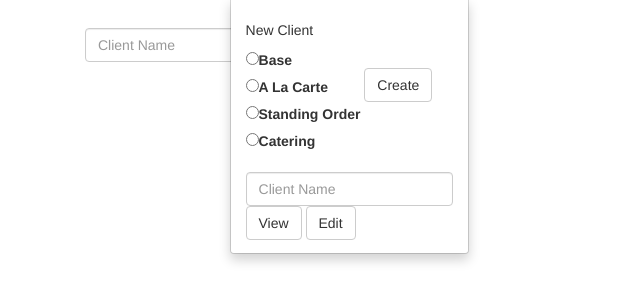
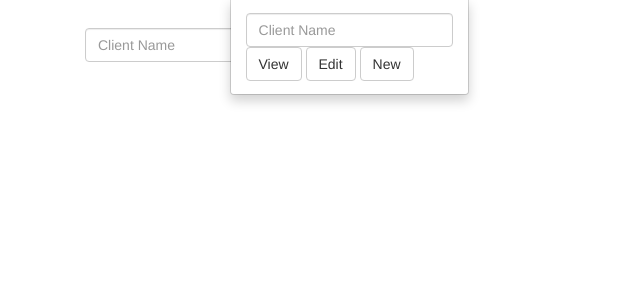
Before and after one commit to MaxHeller0/celinas-kitchen, a Flask app: page /new_order in a window 1280 px wide, after a click on "Clients". Shown: the part 52-354 px from the top of the page, without its empty margins (0-640 px from the left). Run offline with Flask 2, Linux system fonts and the light colour scheme; the visitor is signed in with stand-in values (Sample User, id 1); parts of the project's set-up code (start-up, migrations or seed data) failed here and were passed over; some libraries are stand-ins or nearby versions.

Commit message:
Not fully working

```diff
--- a/application.py
+++ b/application.py
@@ -8,7 +8,7 @@ from db_config import db
 from formatting_helpers import (capitalize, css_class, format_bool,
                                 format_datetime, format_key, format_value,
                                 merge_dicts, title, usd, view_format_value)
-from hardcoded_shit import client_attributes, client_types, db_config
+from hardcoded_shit import client_attributes, CLIENT_TYPES, db_config
 from helpers import apology, login_required, root_login_required
 
 # configure application
@@ -47,75 +47,33 @@ if app.config["DEBUG"]:
 
 @app.context_processor
 def inject_navbar_data():
-    return dict(client_types=client_types, client_names=client_names,
-                dish_names=dish_names)
+    return dict(CLIENT_TYPES=CLIENT_TYPES, CLIENT_NAMES=CLIENT_NAMES,
+                DISH_NAMES=DISH_NAMES)
 
 
 @app.errorhandler(404)
 def page_not_found(e):
     return apology("404: Page Not Found"), 404
 
+
 @app.route("/")
 def index():
     return render_template("index.html")
 
 
-@app.route("/dish/", methods=["GET", "POST"])
-@login_required
-def dish(name=None):
-    dest_dict = {"view": "view_dish.html", "edit": "edit_dish.html"}
-    destination = dest_dict[request.args.get('dest', default='view')]
-    name = request.args.get("name", default=request.form.get("name"))
-
-    if request.method == "GET":
-        if not name:
-            # Creating a dish
-            return render_template("edit_dish.html", dish=None)
-    else:
-        source = request.form.get("source")
-        if source == "edit_button":
-            return redirect(url_for('dish', name=name, dest="edit"))
-        elif source == "save_button" and name:
-            dish = new_dish(request)
-            old_name = request.form.get("old_name")
-            if old_name:
-                dish_names.remove(old_name)
-            dish_names.append(name)
-            dish_names.sort()
-        return redirect(url_for('dish', name=name))
-
-    dish = Dish.query.filter_by(name=name).first()
-    if dish:
-        return render_template(destination, dish=dish)
-    else:
-        return redirect(url_for('index'))
-
-
 @app.route("/new_client/", methods=["GET", "POST"])
 @login_required
 def new_client():
-    """
-    Renders client creation page
-    pass in list of required attributes for the client type from the client_attributes dictionary
-    """
-    client_type = request.args.get("client_type", type=int, default=request.form.get("client_type"))
+    name = request.args.get("name", default=request.form.get("name"))
     if request.method == "POST":
-        return redirect(url_for("new_client", client_type=client_type))
-    elif client_type in client_types.values():
-        return render_template("new_client.html",
-                               client_type=client_type, css_class=css_class,
-                               attributes=client_attributes[client_type])
+        return redirect(url_for("new_client", name=name))
     else:
-        return redirect(url_for("index"))
+        return render_template("new_client.html", css_class=css_class, client_attributes=client_attributes)
 
 
 @app.route("/client/", methods=["GET", "POST"])
 @login_required
 def client(name=None):
-    """
-    Renders a page to edit or view client details
-    pass in existing details so that users can build off of them
-    """
     dest_dict = {"view": "view_client.html", "edit": "edit_client.html"}
     destination = dest_dict[request.args.get('dest', default='view')]
     if request.method == "GET":
@@ -130,19 +88,19 @@ def client(name=None):
             return redirect(url_for("client", name=name))
         elif source == "delete_button":
             delete_client(name)
-            client_names.remove(name)
+            CLIENT_NAMES.remove(name)
             return redirect(url_for("index"))
         else:
             if source == "new_client":
-                client_names.append(name)
-                client_names.sort()
+                CLIENT_NAMES.append(name)
+                CLIENT_NAMES.sort()
                 client_type = int(request.form.get("client_type"))
 
             elif source == "edit_client":
                 old_name = request.form.get("old_name")
-                client_names.remove(old_name)
-                client_names.append(name)
-                client_names.sort()
+                CLIENT_NAMES.remove(old_name)
+                CLIENT_NAMES.append(name)
+                CLIENT_NAMES.sort()
                 client_type = BaseClient.query.filter_by(
                     name=old_name).first().client_type
 
@@ -168,6 +126,34 @@ def salad_service_card(name=None):
         client_data = get_client(name)
         if client_data["client_type"] == 2:
             return render_template("salad_service_card.html", client_data=client_data)
+        else:
+            return redirect(url_for('index'))
+
+
+@app.route("/dish/", methods=["GET", "POST"])
+@login_required
+def dish(name=None):
+    dest_dict = {"view": "view_dish.html", "edit": "edit_dish.html"}
+    destination = dest_dict[request.args.get('dest', default='view')]
+    name = request.args.get("name", default=request.form.get("name"))
+
+    if request.method == "POST":
+        source = request.form.get("source")
+
+        if source in ["new_button", "edit_button"]:
+            return redirect(url_for('dish', name=name, dest="edit"))
+        elif source == "save_button":
+            dish = new_dish(request)
+            old_name = request.form.get("old_name")
+            if old_name:
+                DISH_NAMES.remove(old_name)
+            DISH_NAMES.append(name)
+            DISH_NAMES.sort()
+        return redirect(url_for('dish', name=name))
+    else:
+        dish = Dish.query.filter_by(name=name).first()
+        if dish:
+            return render_template(destination, dish=dish, name=name)
         else:
             return redirect(url_for('index'))
 
@@ -334,13 +320,13 @@ def register():
 with app.app_context():
     db.init_app(app)
 
-    client_names, dish_names = [], []
+    CLIENT_NAMES, DISH_NAMES = [], []
     clients = BaseClient.query.order_by(BaseClient.name).all()
     dishes = Dish.query.order_by(Dish.name).all()
     for client in clients:
-        client_names.append(client.name)
+        CLIENT_NAMES.append(client.name)
     for dish in dishes:
-        dish_names.append(dish.name)
+        DISH_NAMES.append(dish.name)
 
 # run the program
 if __name__ == "__main__":
--- a/formatting_helpers.py
+++ b/formatting_helpers.py
@@ -93,7 +93,7 @@ def sort_dict(unsorted_dict, dict_name):
     if dict_name == "client_attributes":
         return OrderedDict(sorted(unsorted_dict.items(),
                                   key=lambda i: client_attribute_order.index(i[0])))
-    elif dict_name == "client_types":
+    elif dict_name == "CLIENT_TYPES":
         return OrderedDict(sorted(unsorted_dict.items(),
                                   key=lambda i: client_type_order.index(i[0])))
 
--- a/hardcoded_shit.py
+++ b/hardcoded_shit.py
@@ -1,6 +1,6 @@
 import os
 
-client_types = {"Base": 0, "A La Carte": 1, "Standing Order": 2, "Catering": 3}
+CLIENT_TYPES = {"Base": 0, "A La Carte": 1, "Standing Order": 2, "Catering": 3}
 client_attribute_order = ["id", "client_type", "name", "phone", "address",
                           "delivery", "hash", "tax_exempt", "tax_exempt", "contact",
                           "contact_phone", "contact_email", "weekly_money", "monday_salads",
--- a/static/styles.css
+++ b/static/styles.css
@@ -101,7 +101,3 @@ main td, th {
 .overflow {
   overflow: auto;
 }
-
-input:invalid {
-  border: 2px solid red;
-}
--- a/templates/index.html
+++ b/templates/index.html
@@ -5,7 +5,7 @@
 {% endblock %}
 
 {% block main %}
-  <!--replace with whatever we want-->
+  <h1>Under Construction!</h1>
   <table>
     <td class="image_table">
       <img src="https://scontent-lga3-1.xx.fbcdn.net/v/t31.0-8/26232342_843704675754092_8044119169090811007_o.jpg?oh=9c00229dc237d1663451baa8c0e062d8&oe=5B148687" class="one"></img>
--- a/templates/layout.html
+++ b/templates/layout.html
@@ -47,31 +47,29 @@
                     <span class="caret"></span>
                   </a>
                   <ul class="dropdown-menu">
-                    <form action="{{ url_for('new_client') }}" method="POST" class="navbar-form navbar-left">
-                      <div class="form-group">
-                        <h5>
-                          New Client
-                        </h5>
-                        {% for type in client_types %}
-                          <label><input type="radio" name="client_type" value="{{client_types[type]}}">{{ type }}</label><br>
-                        {% endfor %}
-                      </div>
-                      <div class="form-group">
-                        <button class="btn btn-default" name="source" value="new_client" type="submit">Create</button>
-                      </div>
-                    </form>
+                    <script>
+                      $(function(ready) {
+                        $("#new_client").click(function(event) {
+                          if ({{CLIENT_NAMES|safe}}.indexOf($("#client_name").val()) != -1) {
+                            alert("Client already exists in database!");
+                            event.preventDefault();
+                          }
+                        });
+                      });
+                    </script>
                     <form action="{{ url_for('client') }}" method="POST" autocomplete="false" class="navbar-form navbar-left">
                       <div class="form-group">
-                        <input class="form-control" list="client_names" name="name" placeholder="Client Name">
-                        <datalist name="client_names" id="client_names">
-                          {% if client_names %}
-                            {% for name in client_names %}
+                        <input list="client_names" id="client_name" class="form-control" name="name" placeholder="Client Name" required="required">
+                        <datalist id="client_names">
+                          {% if CLIENT_NAMES %}
+                            {% for name in CLIENT_NAMES %}
                               <option value="{{name}}">
                             {% endfor %}
                           {% endif %}
                         </datalist>
                         <button name="source" value="view_button" class="btn btn-default" type="submit">View</button>
                         <button name="source" value="edit_button" class="btn btn-default" type="submit">Edit</button>
+                        <button id="new_client" formaction="/new_client/" class="btn btn-default" type="submit">New</button>
                       </div>
                     </form>
                   </ul>
@@ -81,23 +79,29 @@
                     <span class="caret"></span>
                   </a>
                   <ul class="dropdown-menu">
-                    <form action="{{ url_for('dish') }}" method="GET" class="navbar-form navbar-left">
-                      <div class="form-group">
-                        <button class="btn btn-default" type="submit">New Dish</button>
-                      </div>
-                    </form>
+                    <script>
+                      $(function(ready) {
+                        $("#new_dish").click(function(event) {
+                          if ({{DISH_NAMES|safe}}.indexOf($("#dish_name").val()) != -1) {
+                            alert("Dish already exists in database!");
+                            event.preventDefault();
+                          }
+                        });
+                      });
+                    </script>
                     <form action="{{ url_for('dish') }}" method="POST" autocomplete="false" class="navbar-form navbar-left">
                       <div class="form-group">
-                        <input class="form-control" list="dishes" name="name" placeholder="Dish Name">
-                        <datalist name="dishes" id="dishes">
-                          {% if dish_names %}
-                            {% for name in dish_names %}
+                        <input id="dish_name" class="form-control" list="dishes" name="name" placeholder="Dish Name" required="required">
+                        <datalist id="dishes">
+                          {% if DISH_NAMES %}
+                            {% for name in DISH_NAMES %}
                               <option value="{{name}}">
                             {% endfor %}
                           {% endif %}
                         </datalist>
                         <button name="source" value="view_button" class="btn btn-default" type="submit">View</button>
                         <button name="source" value="edit_button" class="btn btn-default" type="submit">Edit</button>
+                        <button id="new_dish" name="source" value="new_button" class="btn btn-default" type="submit">New</button>
                       </div>
                     </form>
                   </ul>
--- a/templates/new_order.html
+++ b/templates/new_order.html
@@ -9,8 +9,8 @@
     <div class="form-group">
       <input class="form-control" list="client_names" name="name" placeholder="Client Name" id="name">
       <datalist name="client_names" id="client_names">
-        {% if client_names %}
-          {% for client in client_names %}
+        {% if CLIENT_NAMES %}
+          {% for client in CLIENT_NAMES %}
             <option value="{{client.name}}">
           {% endfor %}
         {% endif %}
--- a/templates/order.html
+++ b/templates/order.html
@@ -34,7 +34,7 @@
         <form action="{{url_for('order', order_id=id)}}" method="POST">
           <td><input class="form-control" type="number" min="1" name="quantity" value="1" required="required"></td>
           <td>
-            <input class="form-control" list="dishes" name="name" placeholder="Dish Name" autofocus="True">
+            <input class="form-control" list="dishes" name="name" placeholder="Dish Name" autofocus="True" required="required">
             <datalist name="dishes" id="dishes">
               {% if dishes %}
               {% for dish in dishes %}
--- a/templates/view_orders.html
+++ b/templates/view_orders.html
@@ -24,10 +24,10 @@
 
         switch(key) {
           case 'client':
-            vals = {{client_names|safe}};
+            vals = {{CLIENT_NAMES|safe}};
             break;
           case 'dish':
-            vals = {{dish_names|safe}};
+            vals = {{DISH_NAMES|safe}};
             break;
         }
 
```
Also changed, not shown: classes.py (+12 -18 lines), templates/edit_dish.html (+15 -14 lines), templates/new_client.html (+0 -10 lines).
